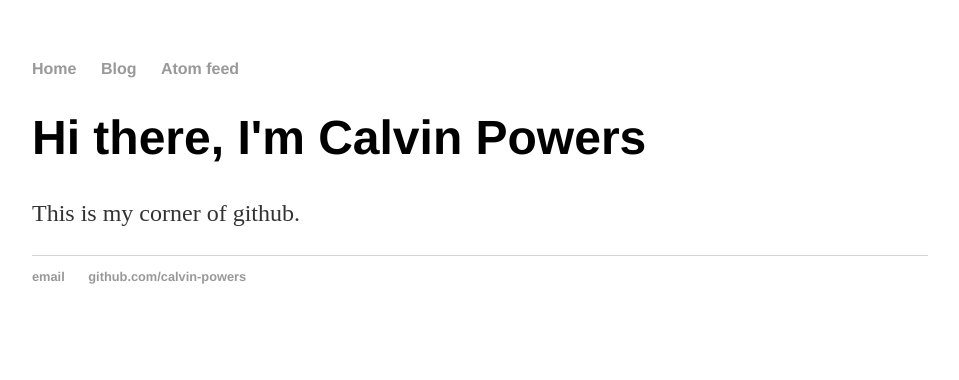
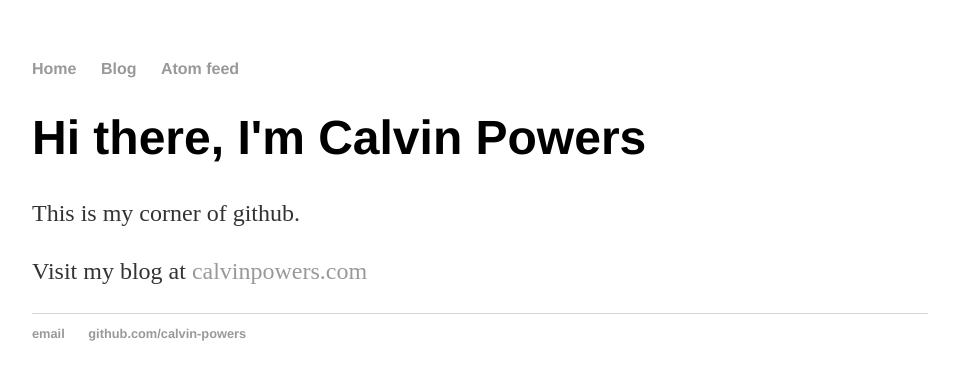
Before and after one commit to calvin-powers/calvin-powers.github.io, a Jekyll site: the page built from index.md, in a window 1280 px wide. Shown: the top 380 px of the page, without its empty margins (160-1119 px from the left). Built offline with Jekyll 4.4.1, drawn with Linux system fonts in a browser that asks for light colours.

Commit message:
Update index.md

```diff
--- a/index.md
+++ b/index.md
@@ -5,4 +5,5 @@ title: Calvin Powers on Github
 <div class="blurb">
 	<h1>Hi there, I'm Calvin Powers</h1>
 	<p>This is my corner of github.</p>
+	<p>Visit my blog at <a href="https://calvinpowers.com">calvinpowers.com</a></p>
 </div><!-- /.blurb -->
```
